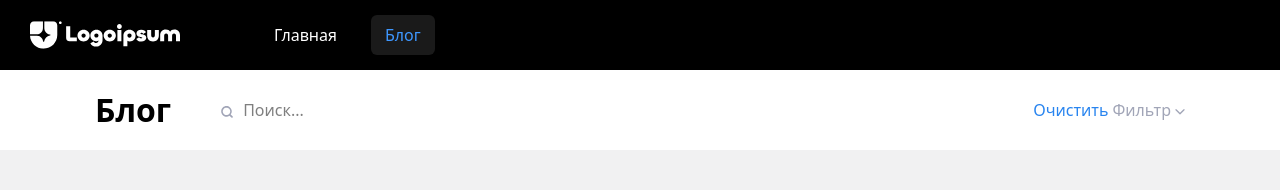
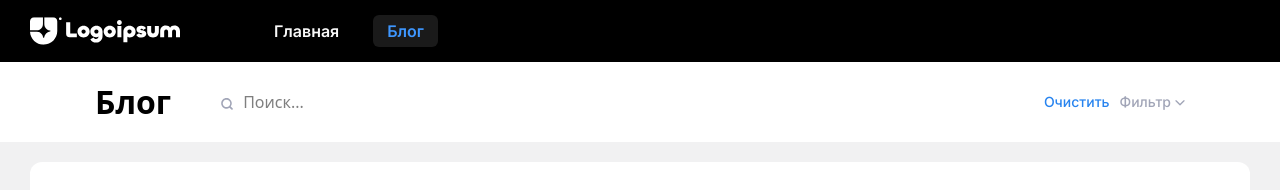
Before and after one commit to Gapotchenko-Yakov/vue-gallery-app, a Vue app: page /blog in a window 1280 px wide. Shown: the top 190 px of the page. Built offline with nearby package versions, Linux system fonts and the light colour scheme.

Commit message:
fix: small markup fixes

```diff
--- a/src/components/AppHeader/AppHeader.vue
+++ b/src/components/AppHeader/AppHeader.vue
@@ -1,7 +1,8 @@
 <template>
-  <div class="px-[30px] py-[15px] bg-black text-white">
-    <div>
-        <div class="flex gap-20 items-center">
+    <div class="px-[30px] py-[15px] bg-black text-gray-100">
+        <div class="flex justify-start items-center">
+            <!-- Left -->
+            <div class="flex gap-20 justify-start items-center">
                 <span class="flex gap-[15px] items-center">
                     <button
                         type="button"
@@ -15,7 +16,7 @@
                         name="logo"
                     />
                 </span>
-            <nav-bar class="hidden lg:flex"/>
+                <nav-bar class="hidden lg:flex gap-5"/>
             </div>
         </div>
     </div>
--- a/src/components/GalleryCard/GalleryCard.vue
+++ b/src/components/GalleryCard/GalleryCard.vue
@@ -4,7 +4,7 @@
     :post="data"
   />
   <div
-    class="flex flex-col gap-[10px] cursor-pointer"
+    class="flex flex-col gap-2.5 cursor-pointer"
     @click="modalOpen = true"
   >
     <img
--- a/src/components/NavBar/NavBar.vue
+++ b/src/components/NavBar/NavBar.vue
@@ -1,10 +1,10 @@
 <template>
-  <nav class="flex gap-5">
+  <nav class="flex">
     <router-link
       v-for="route in routes"
       :key="route.name"
       :to="route.path"
-      class="px-[14px] py-[8px] rounded-button no-underline"
+      class="px-3.5 py-2 rounded-button no-underline font-body text-base leading-none font-semibold"
       active-class="bg-white-10 text-primary"
     >
         {{ route.name }}
--- a/src/components/SearchPanel/SearchPanel.vue
+++ b/src/components/SearchPanel/SearchPanel.vue
@@ -1,7 +1,7 @@
 <template>
   <div class="bg-white flex flex-col px-[95px]">
     <!-- Первая строка: заголовок, инпут и кнопки -->
-    <div class="py-5 flex flex-wrap items-center justify-between">
+    <div class="py-5 flex items-center justify-between">
       <div class="flex gap-10 items-center">
         <h3 class="text-3xl font-semibold">{{ title }}</h3>
         <text-input
@@ -16,11 +16,11 @@
         </text-input>
       </div>
 
-      <div class="flex gap-1">
+      <div class="flex gap-2.5">
         <app-button
           variant="text"
           @click="clearFilters"
-          class="text-primary-active"
+          class="text-primary-active font-body text-sm leading-none font-medium"
         >
           Очистить
       </app-button>
@@ -28,9 +28,9 @@
         <app-button
           variant="text"
           @click="toggleFilters"
-          class="flex gap-1 text-gray-500"
+          class="flex gap-1 text-gray-500 font-body text-sm leading-none font-medium"
         >
-          Фильтр
+          <span>Фильтр</span>
           <AppIcon :name="isOpen ? 'chevron-up' : 'chevron-down'" />
         </app-button>
       </div>
--- a/src/views/BlogPage.vue
+++ b/src/views/BlogPage.vue
@@ -1,5 +1,5 @@
 <template>
-  <div class="flex flex-col gap-5">
+  <div class="pb=[30px] bg-gray-200 flex flex-col gap-5 min-h-full">
     <search-panel
       title="Блог"
       :filters="tags"
@@ -9,9 +9,9 @@
       @update:search="handleSearchChange"
     />
     <!-- gallery grid -->
-    <div class="p-[30px] mx-auto">
+    <div class="px-[30px] min-h-full">
       <div class="p-[30px] bg-white rounded-container max-w-[1300px] w-full">
-        <div class="grid grid-cols-1 sm:grid-cols-2 lg:grid-cols-3 gap-5">
+        <div class="grid grid-cols-1 sm:grid-cols-2 lg:grid-cols-3 gap-x-5 gap-y-10">
           <gallery-card
             v-for="card in filteredAndSearchedGalleryData"
             :key="card.id"
```
Lines whose indentation alone changed are shown as unchanged.
